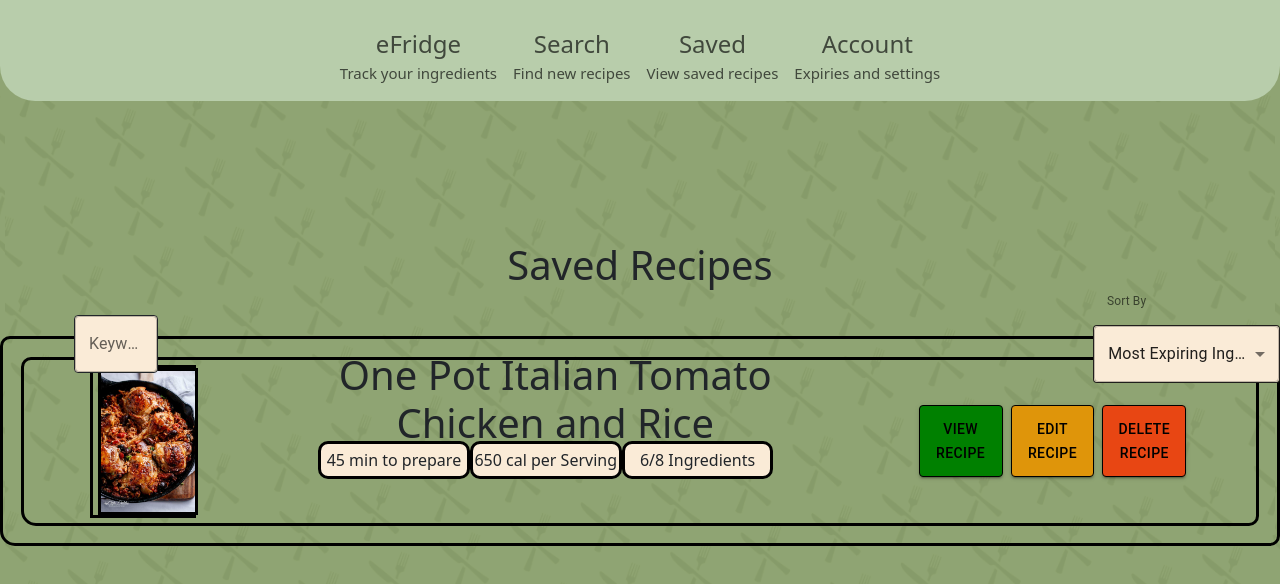
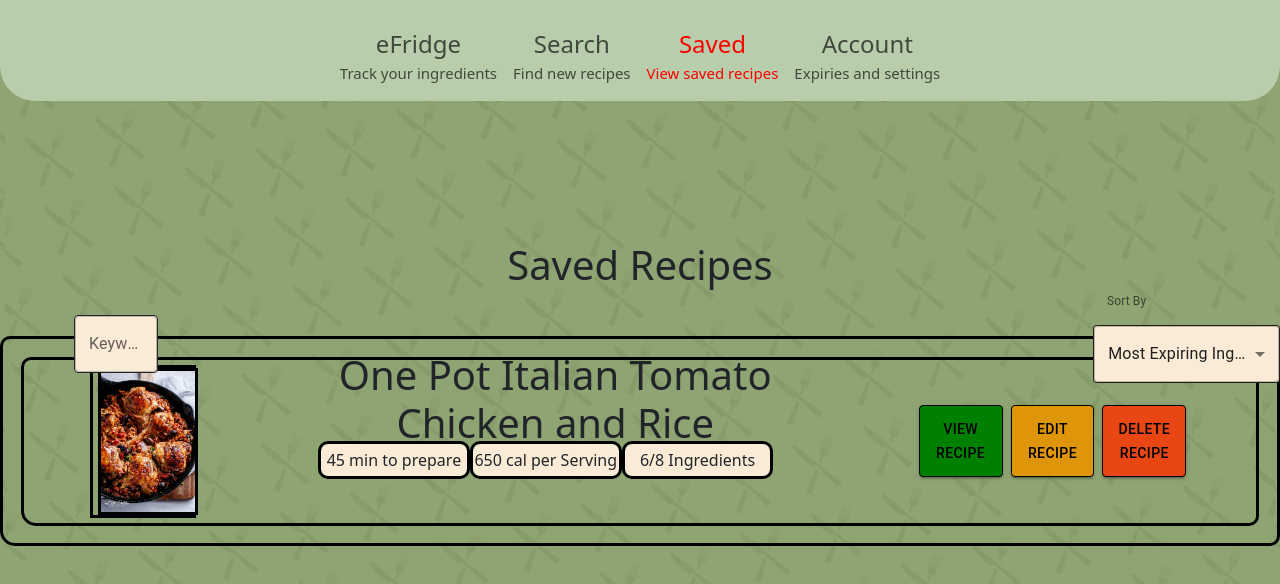
Before and after one commit to Freddydeddydoo/RecipesByRemy, a React (Create React App) app in the folder recipes-with-remy/src/: page /saved in a window 1280 px wide. Shown: the top 584 px of the page. Built offline with nearby package versions, Linux system fonts and the light colour scheme; the HTML template or start-up script is replaced by a standard one.

Commit message:
fixed navbar

```diff
--- a/recipes-with-remy/src/Components/header.js
+++ b/recipes-with-remy/src/Components/header.js
@@ -18,8 +18,8 @@ function Header() {
         <Navbar.Collapse id="basic-navbar-nav">
           <Nav className="justify-content-between" style={{ width: "100%" }}>
             <Nav.Link href="/efridge" style={getNavLinkStyle("/efridge")}>eFridge <div style={{fontSize: '15px'}}> Track your ingredients</div></Nav.Link>
-            <Nav.Link href="/search" style={{ fontSize: '1.5rem' }}>Search<div style={{fontSize: '15px'}}> Find new recipes</div></Nav.Link>
-            <Nav.Link href="/saved" style={{ fontSize: '1.5rem' }}>Saved<div style={{fontSize: '15px'}}> View saved recipes</div></Nav.Link>
+            <Nav.Link href="/search" style={getNavLinkStyle("/search")}>Search<div style={{fontSize: '15px'}}> Find new recipes</div></Nav.Link>
+            <Nav.Link href="/saved" style={getNavLinkStyle("/saved")}>Saved<div style={{fontSize: '15px'}}> View saved recipes</div></Nav.Link>
             <Nav.Link href="/profile" style={getNavLinkStyle("/profile")}>Account<div style={{fontSize: '15px'}}> Expiries and settings</div></Nav.Link>
 
           </Nav>
```
